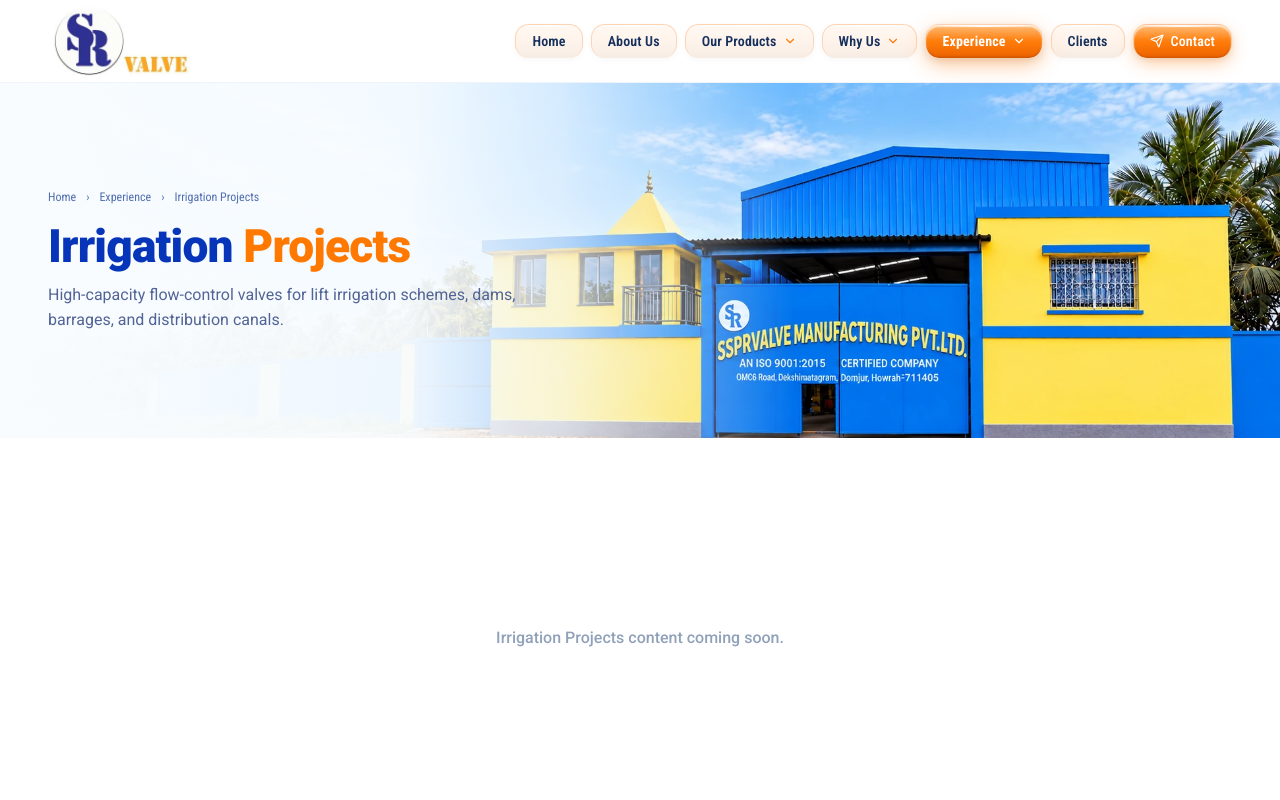
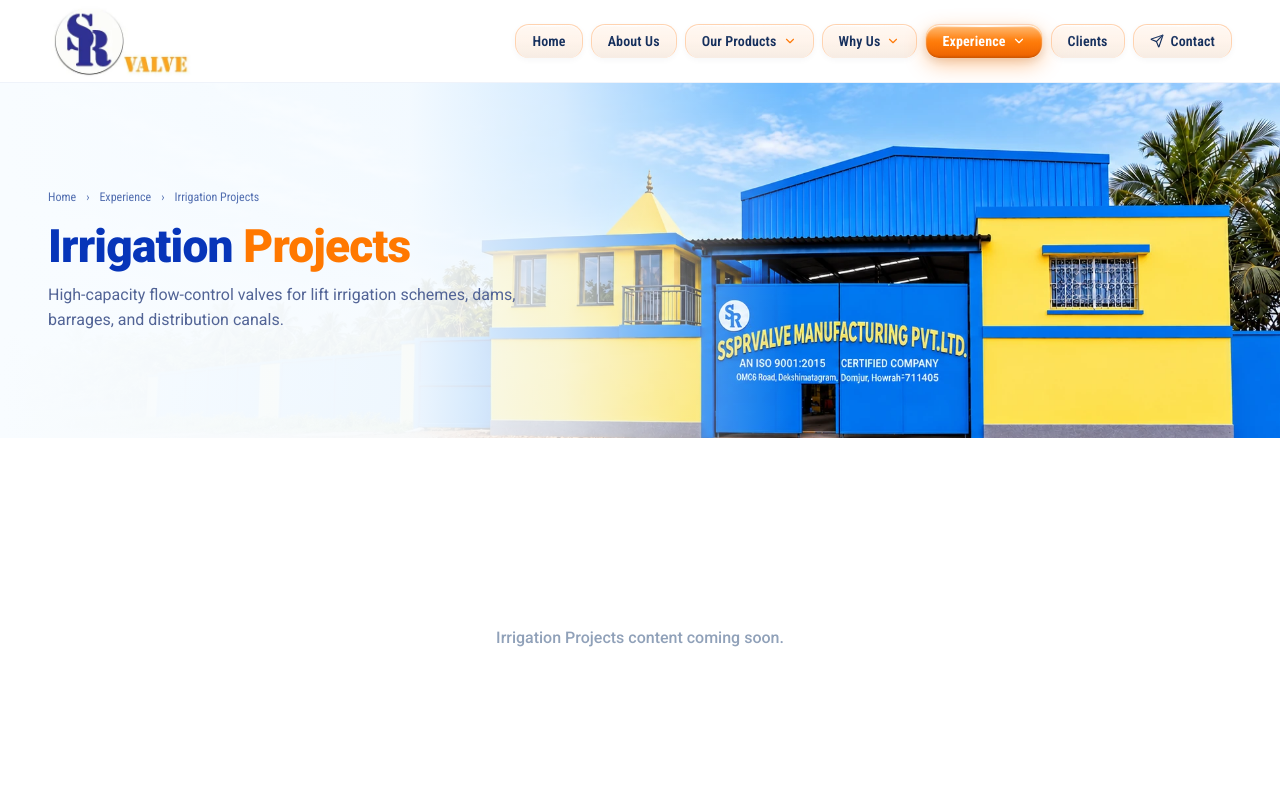
Before and after one commit to saikat-patra-web-developer/sr-valve, a React (Vite) app: page /experience/irrigation-projects in a window 1280 px wide. Shown: the top 800 px of the page. Built offline with nearby package versions, Linux system fonts and the light colour scheme.

Commit message:
fix: make Contact menu button inactive by default, activating only when selected or hovered

```diff
--- a/src/components/Navbar.jsx
+++ b/src/components/Navbar.jsx
@@ -573,7 +573,7 @@
           </NavLink>
           <NavLink
             to="/contact"
-            className={({ isActive }) => `nav-btn nav-btn-cta ${isActive ? 'active' : ''}`}
+            className={({ isActive }) => `nav-btn ${isActive ? 'active' : ''}`}
             onClick={closeAll}
           >
             <Send size={14} className="nav-btn-icon" aria-hidden="true" />
--- a/src/index.css
+++ b/src/index.css
@@ -144,30 +144,6 @@
 
 .nav-btn.active .nav-dropdown-chevron {
   color: #ffffff;
-}
-
-/* Contact CTA button: default solid theme orange glass button */
-.nav-btn-cta {
-  background: linear-gradient(180deg, #ff962b 0%, #ff7600 55%, #f36500 100%);
-  border-color: rgba(255, 255, 255, 0.6);
-  color: #ffffff !important;
-  box-shadow:
-    0 6px 18px -2px rgba(255, 118, 0, 0.42),
-    0 2px 6px rgba(0, 0, 0, 0.08),
-    inset 0 1.5px 1.5px rgba(255, 255, 255, 0.85),
-    inset 0 -1.5px 2px rgba(0, 0, 0, 0.12);
-}
-
-.nav-btn-cta::before {
-  opacity: 0.9;
-}
-
-.nav-btn-cta:hover {
-  background: linear-gradient(180deg, #ffa845 0%, #ff7e0a 55%, #f36500 100%);
-  box-shadow:
-    0 9px 24px -2px rgba(255, 118, 0, 0.55),
-    0 3px 8px rgba(0, 0, 0, 0.1),
-    inset 0 1.5px 1.5px rgba(255, 255, 255, 0.95);
 }
 
 /* Product Navigation Dropdown */
```
